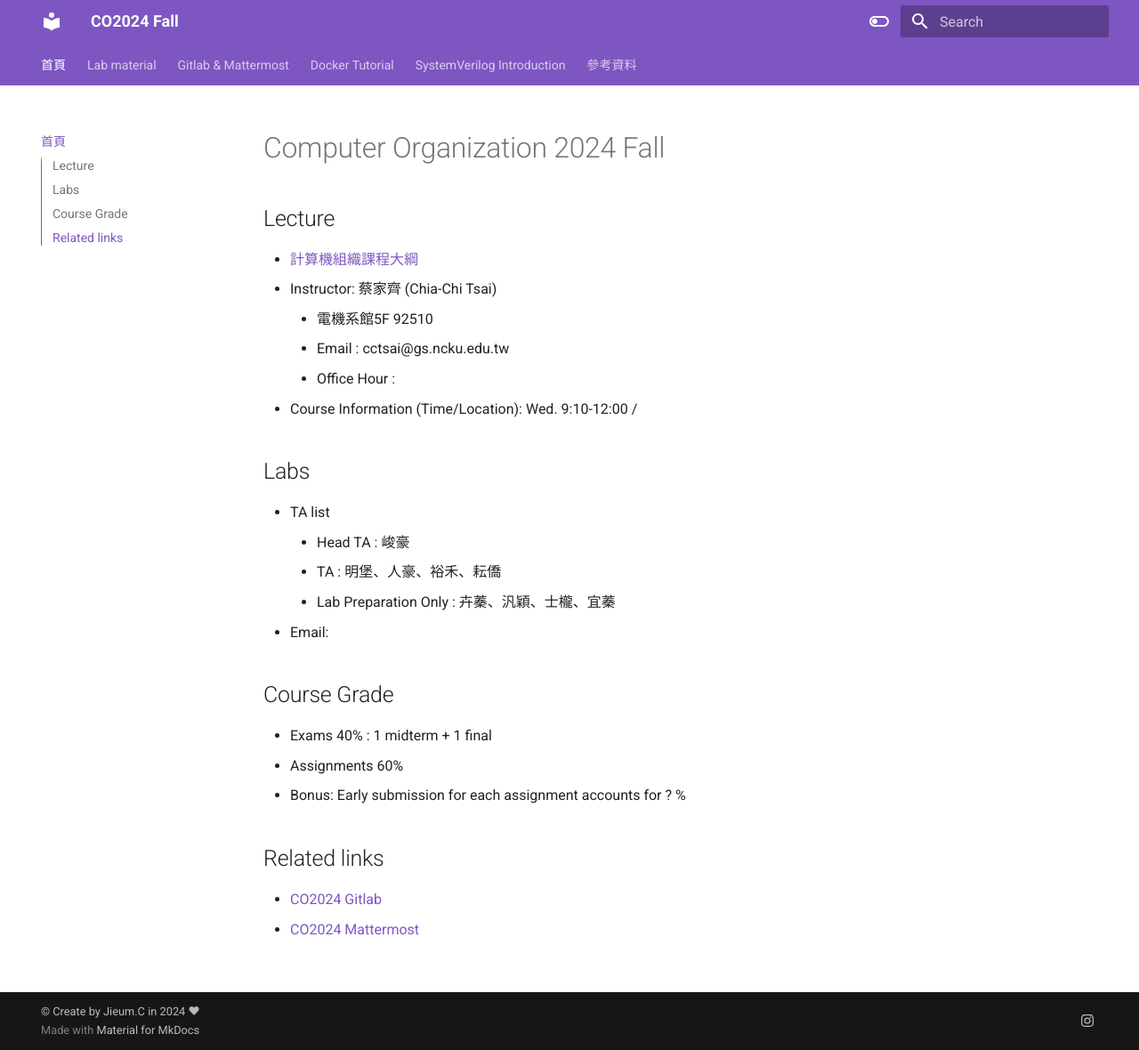
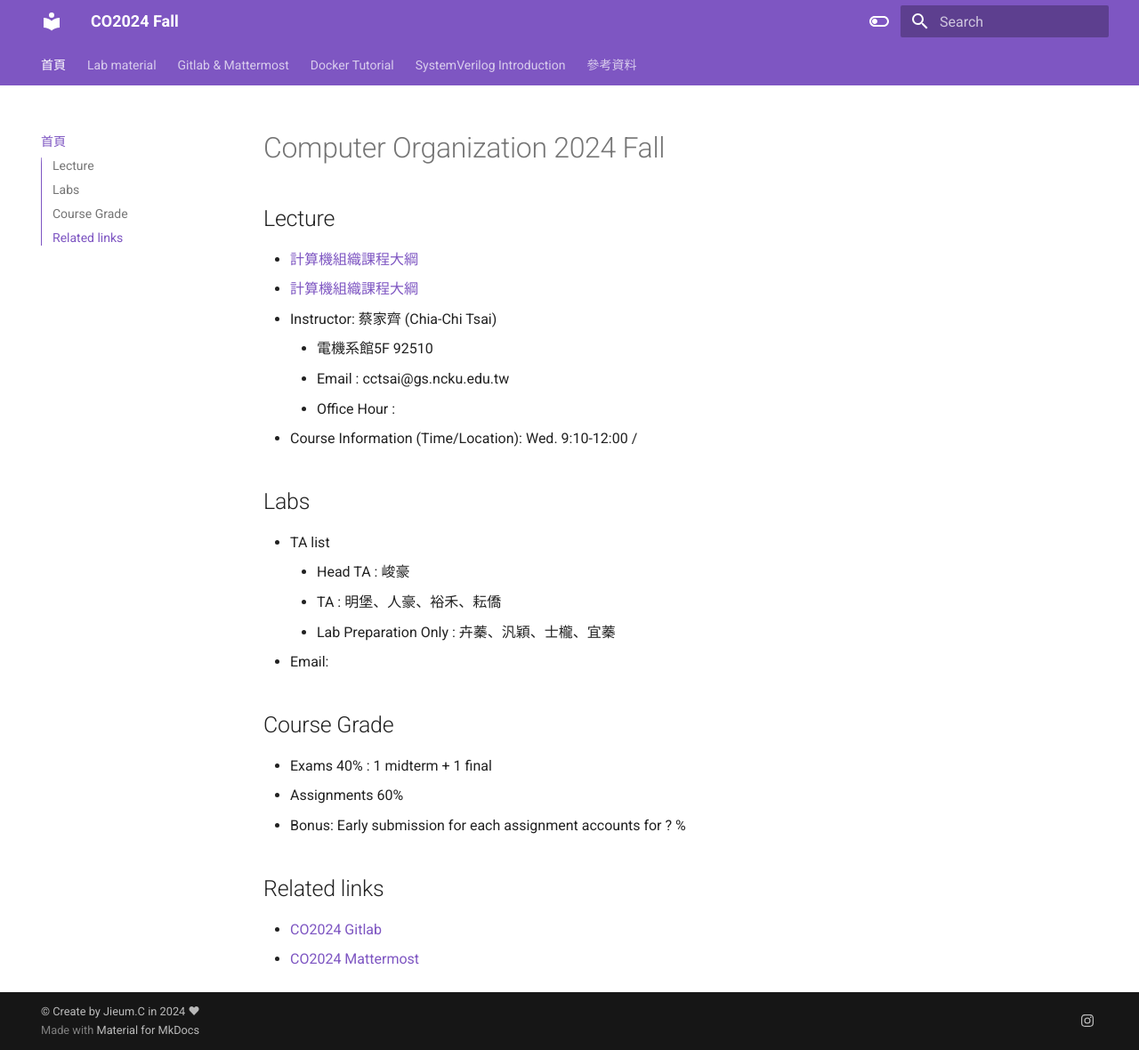
Before and after one commit to Jieumban/Test_mkdocs-, an MkDocs documentation site: the page built from docs/index.md, in a window 1280 px wide and 1180 px high. Shown: the whole window at 89% size. Built offline with MkDocs 1.6.1 and Material for MkDocs 9.7.7, drawn with Linux system fonts in a browser that asks for light colours.

Commit message:
update 24080415

```diff
--- a/docs/index.md
+++ b/docs/index.md
@@ -2,6 +2,7 @@
 
 ## Lecture
 - [計算機組織課程大綱](https://class-qry.acad.ncku.edu.tw/syllabus/online_display.php?syear=0113&sem=1&co_no=E221700&class_code=2)<br>
+- <a href="https://class-qry.acad.ncku.edu.tw/syllabus/online_display.php?syear=0113&sem=1&co_no=E221700&class_code=2" target="_blank">計算機組織課程大綱</a>
 - Instructor: 蔡家齊 (Chia-Chi Tsai)<br>
     - 電機系館5F 92510
     - Email : cctsai@gs.ncku.edu.tw
```
